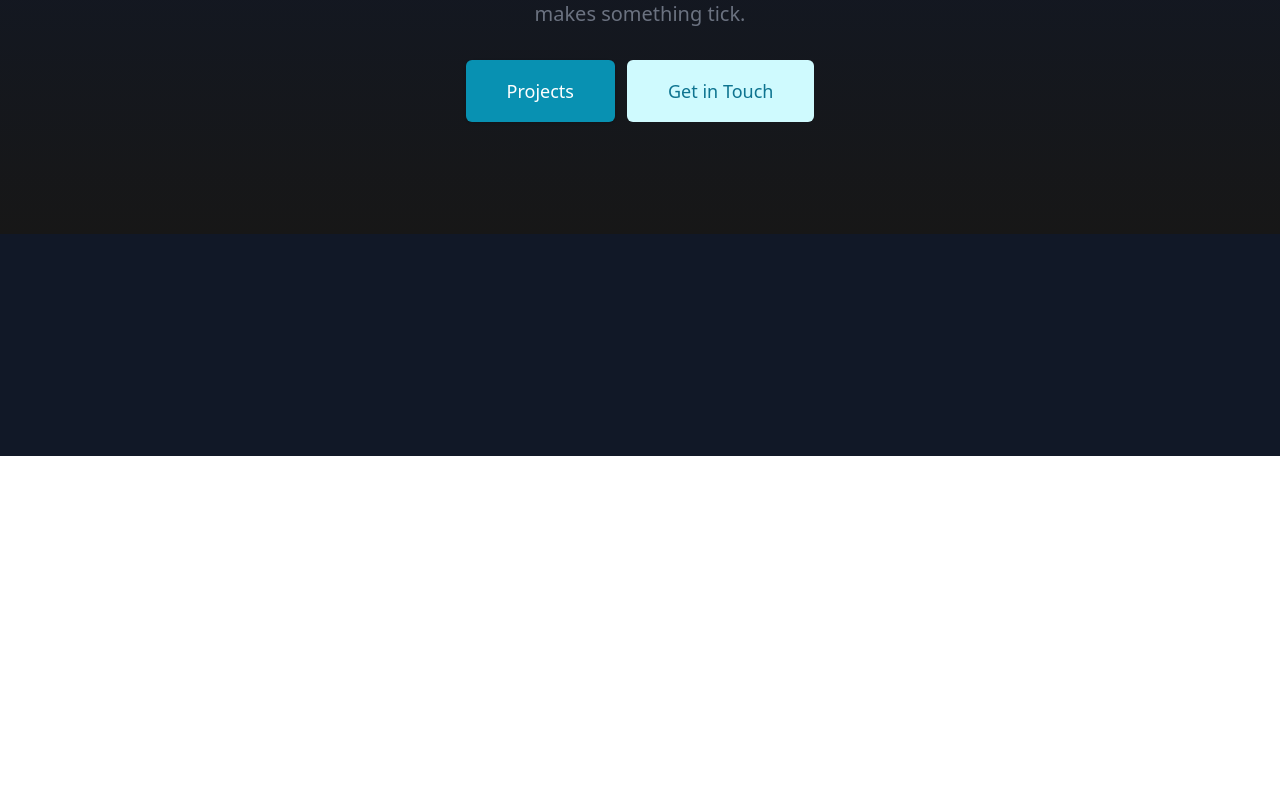
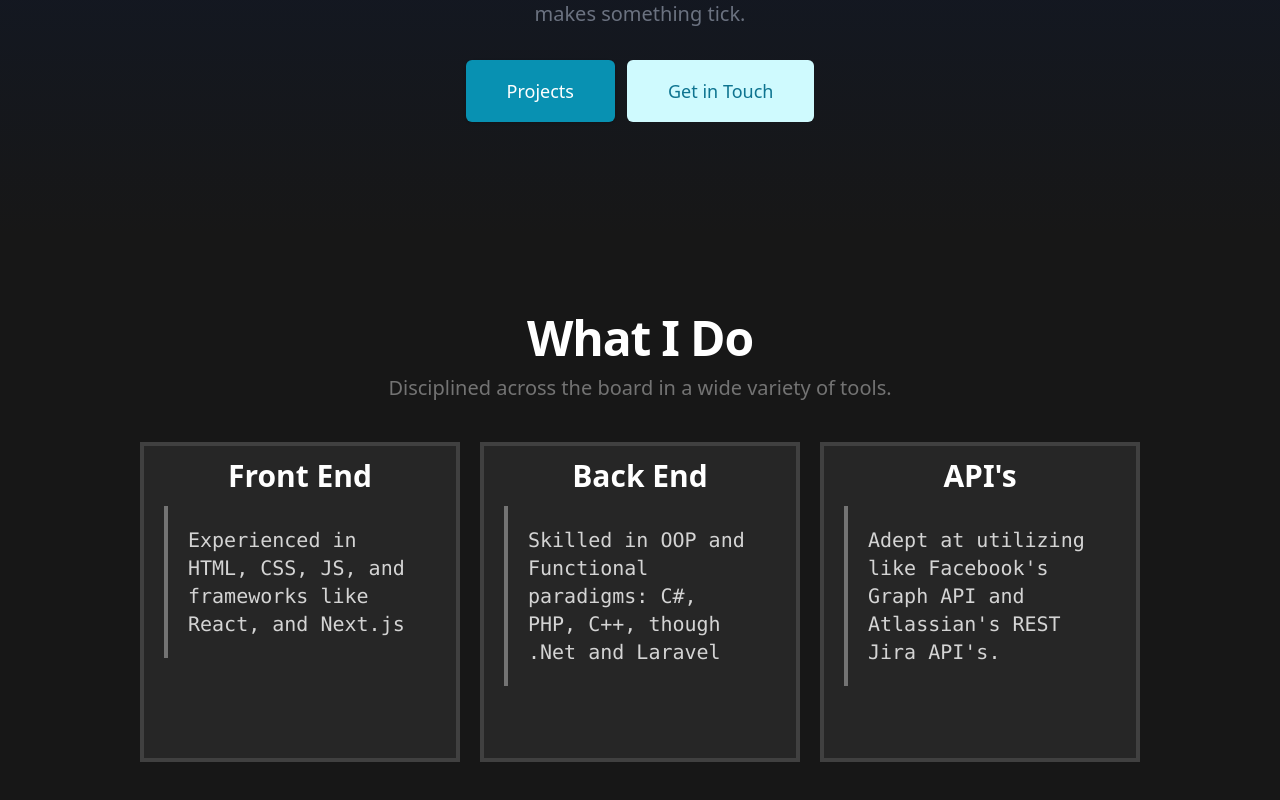
Before and after one commit to Adam-Isaak-dev/portfolio, a Next.js app: page / in a window 1280 px wide. Shown: the part 344-1144 px from the top of the page. Before the commit the page ends 800 px from the top, so only its background shows below. Built offline with nearby package versions, Linux system fonts and the light colour scheme.

Commit message:
Make a Showcase section for skills

```diff
--- /dev/null
+++ b/components/home/Showcase.jsx
@@ -0,0 +1,40 @@
+export default function Showcase(props) {
+  return (
+    <div className="bg-neutral-900">
+      <div className="mx-auto max-w-7xl lg:py-30 md:py-20 sm:py-15 py-10 flex flex-col justify-center items-center">
+        <div className="text-center">
+          <h2 className="text-3xl font-bold tracking-tight text-white sm:text-4xl md:text-5xl">What I Do</h2>
+          <p className="mt-3 text-xl text-neutral-500">
+            Disciplined across the board in a wide variety of tools.
+          </p>
+        </div>
+        <div className="mt-10 flex flex-wrap max-w-6xl justify-around items-center space-x-5">
+          <div class="w-80 h-80 bg-neutral-800 border-solid border-4 border-neutral-700 hover:border-cyan-600 hover:rounded hover:bg-slate-900">
+            <h3 className="text-3xl font-bold text-center text-white py-3">Front End</h3>
+            <div className="border-l-4 border-solid border-neutral-500 mx-5">
+              <p className="px-5 py-5 text-xl font-mono font-medium text-neutral-300">
+                Experienced in HTML, CSS, JS, and frameworks like React, and Next.js
+                </p>
+            </div>
+          </div>
+          <div class="w-80 h-80 bg-neutral-800 border-solid border-4 border-neutral-700 hover:border-cyan-600 hover:rounded hover:bg-slate-900">
+            <h3 className="text-3xl font-bold text-center text-white py-3">Back End</h3>
+            <div className="border-l-4 border-solid border-neutral-500 mx-5">
+              <p className="px-5 py-5 text-xl font-mono font-medium text-neutral-300">
+                Skilled in OOP and Functional paradigms: C#, PHP, C++, though .Net and Laravel
+              </p>
+            </div>
+          </div>
+          <div class="w-80 h-80 bg-neutral-800 border-solid border-4 border-neutral-700 hover:border-cyan-600 hover:rounded hover:bg-slate-900">
+            <h3 className="text-3xl font-bold text-center text-white py-3">API's</h3>
+            <div className="border-l-4 border-solid border-neutral-500 mx-5">
+              <p className="px-5 py-5 text-xl font-mono font-medium text-neutral-300">
+                Adept at utilizing like Facebook's Graph API and Atlassian's REST Jira API's.
+              </p>
+            </div>
+          </div>
+        </div>
+      </div>
+    </div>
+  );
+}
--- a/pages/index.js
+++ b/pages/index.js
@@ -1,6 +1,7 @@
 import DocumentHeader from "../components/DocumentHeader";
 import NavBar from "../components/NavBar";
 import HeroSection from "../components/home/HeroSection";
+import Showcase from "../components/home/Showcase";
 
 export default function Home() {
   return (
@@ -10,6 +11,7 @@ export default function Home() {
         <div className="h-full h-screen bg-gray-900">
           <NavBar />
           <HeroSection />
+          <Showcase />
         </div>
       </main>
       <footer>
```
